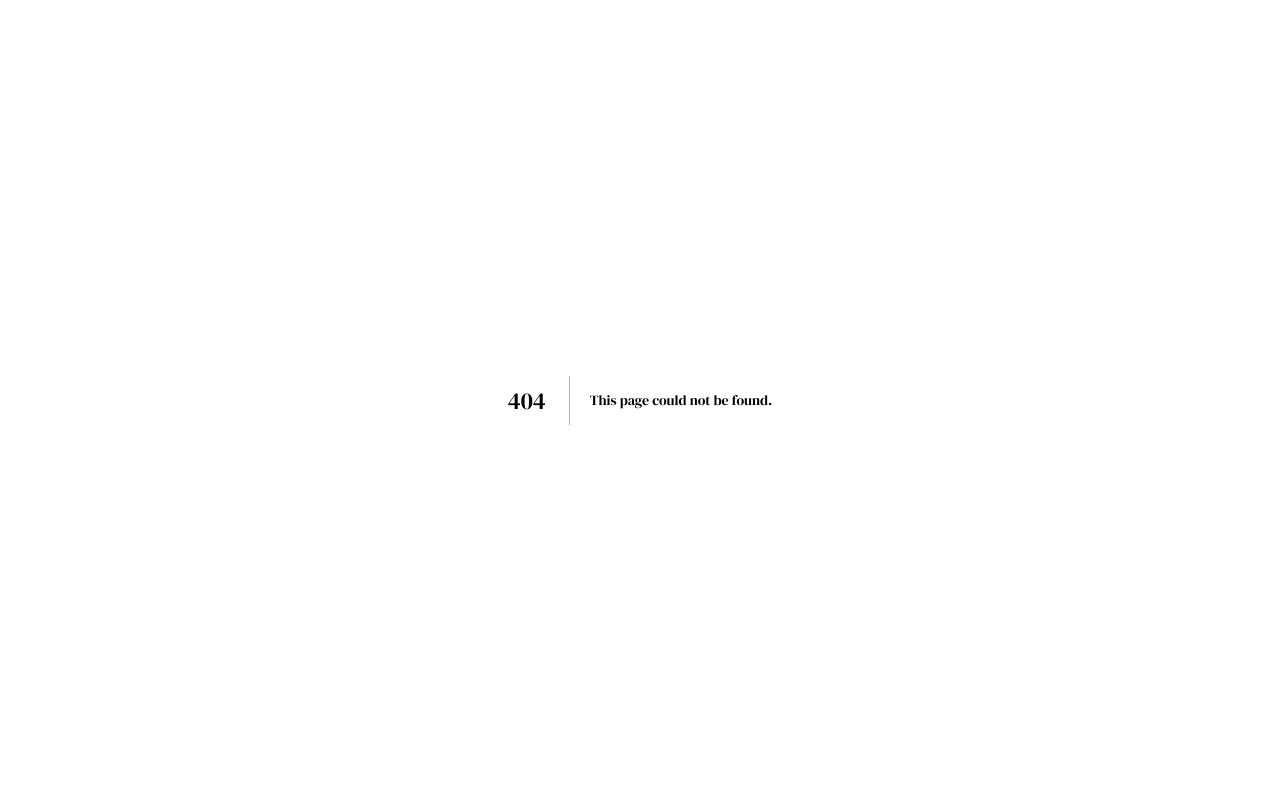
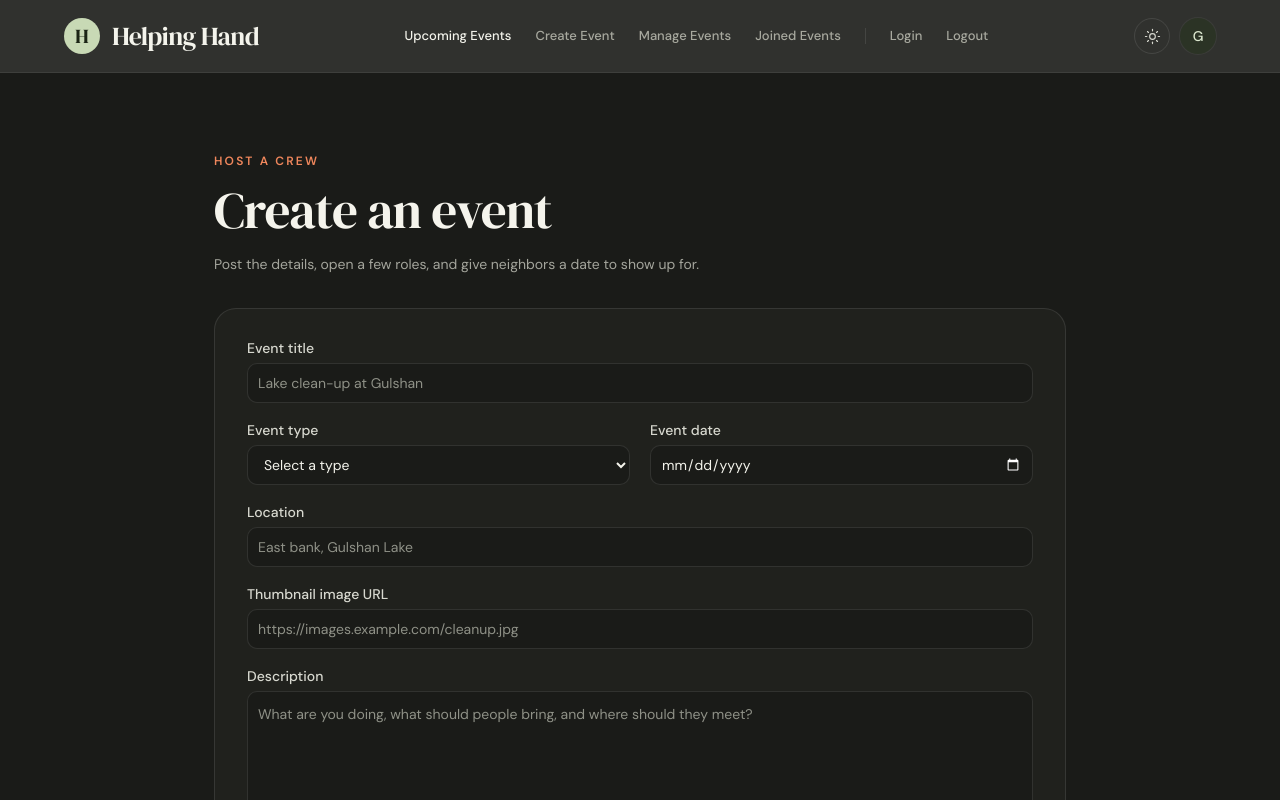
Before and after one commit to webzelo/helpinghand, a Next.js app: page /create-event in a window 1280 px wide. Before the commit this address had no page. Shown: the top 800 px of the page. Built offline with nearby package versions, Linux system fonts and the light colour scheme.

Commit message:
Build, Design Create Event Page. Work on handlesubmit to send data to backend. Then data going to mongodb database

```diff
--- /dev/null
+++ b/src/app/create-event/page.tsx
@@ -0,0 +1,295 @@
+
+"use client";
+
+import * as React from "react";
+import { addDays, format } from "date-fns";
+import { Button } from "@/components/ui/button";
+import { Input } from "@/components/ui/input";
+import { Label } from "@/components/ui/label";
+import { Textarea } from "@/components/ui/textarea";
+
+const eventTypes = [
+  "Cleanup",
+  "Plantation",
+  "Donation",
+  "Food Drive",
+  "Teaching",
+  "First Aid",
+  "Other",
+];
+
+const fieldClassName =
+  "mt-2 h-10 border-white/10 bg-[#1a1b18] text-[#f4f4ec] placeholder:text-[#8f9187] focus-visible:border-[#c8d9b5]/60 focus-visible:ring-[#c8d9b5]/20";
+
+export default function CreateEventPage() {
+  // State management
+  const [tomorrow, setTomorrow] = React.useState("");
+  const [dateError, setDateError] = React.useState("");
+  const [submitted, setSubmitted] = React.useState(false);
+  const [submissionError, setSubmissionError] = React.useState("");
+
+  // Calculate tomorrow after component mounts
+  React.useEffect(() => {
+    const date = format(addDays(new Date(), 1), "yyyy-MM-dd");
+    setTomorrow(date);
+  }, []);
+
+  // Handle form submission
+  const handleSubmit = async (
+    event: React.FormEvent<HTMLFormElement>
+  ) => {
+    event.preventDefault();
+
+    const form = event.currentTarget;
+
+    // Reset previous messages
+    setSubmitted(false);
+    setSubmissionError("");
+
+    // Collect form data
+    const formData = new FormData(form);
+
+    const eventDate = String(formData.get("eventDate") ?? "");
+
+    // Validate event date
+    if (!tomorrow || !eventDate || eventDate < tomorrow) {
+      setDateError(
+        "Choose a date in the future — tomorrow or later."
+      );
+      return;
+    }
+
+    setDateError("");
+
+    // Convert form data into an object
+    const formObject = Object.fromEntries(formData.entries());
+
+    try {
+      // Send data to backend
+      const res = await fetch("http://localhost:5000/create-event", {
+        method: "POST",
+        headers: {
+          "Content-Type": "application/json",
+        },
+        body: JSON.stringify(formObject),
+      });
+
+      const data = await res.json();
+
+      // Check API response
+      if (!res.ok) {
+        throw new Error(data.message || "Failed to create event.");
+      }
+
+      console.log("Event created successfully:", data);
+
+      // Show success message
+      setSubmitted(true);
+
+      // Reset form
+      form.reset();
+
+    } catch (error) {
+      console.error("Error creating event:", error);
+
+      setSubmissionError(
+        error instanceof Error
+          ? error.message
+          : "Something went wrong. Please try again."
+      );
+    }
+  };
+
+  return (
+    <div className="flex flex-1 flex-col bg-[#1a1b18] text-[#f4f4ec]">
+      <main className="flex-1">
+        <div className="mx-auto max-w-[900px] px-5 py-16 sm:px-6 lg:py-20">
+
+          {/* Page Header */}
+          <div className="mb-8">
+            <p className="text-xs font-semibold uppercase tracking-[0.18em] text-[#f0875c]">
+              Host a crew
+            </p>
+
+            <h1 className="mt-4 font-heading text-[clamp(2.3rem,4vw,3.2rem)] leading-none tracking-[-0.02em] text-[#f5f4ec]">
+              Create an event
+            </h1>
+
+            <p className="mt-4 max-w-[520px] text-sm leading-6 text-[#a4a59c]">
+              Post the details, open a few roles, and give neighbors a date to
+              show up for.
+            </p>
+          </div>
+
+          {/* Event Form */}
+          <form
+            onSubmit={handleSubmit}
+            className="rounded-3xl border border-white/10 bg-[#20211d] p-5 sm:p-8"
+          >
+            <div className="grid gap-5 sm:grid-cols-2">
+
+              {/* Event Title */}
+              <div className="sm:col-span-2">
+                <Label htmlFor="title" className="text-[#d7d8cf]">
+                  Event title
+                </Label>
+
+                <Input
+                  id="title"
+                  name="title"
+                  required
+                  placeholder="Lake clean-up at Gulshan"
+                  className={fieldClassName}
+                />
+              </div>
+
+              {/* Event Type */}
+              <div>
+                <Label htmlFor="eventType" className="text-[#d7d8cf]">
+                  Event type
+                </Label>
+
+                <select
+                  id="eventType"
+                  name="eventType"
+                  required
+                  defaultValue=""
+                  className="mt-2 h-10 w-full rounded-lg border border-white/10 bg-[#1a1b18] px-3 text-sm text-[#f4f4ec] outline-none transition-colors [color-scheme:dark] focus:border-[#c8d9b5]/60"
+                >
+                  <option value="" disabled>
+                    Select a type
+                  </option>
+
+                  {eventTypes.map((type) => (
+                    <option key={type} value={type}>
+                      {type}
+                    </option>
+                  ))}
+                </select>
+              </div>
+
+              {/* Event Date */}
+              <div>
+                <Label htmlFor="eventDate" className="text-[#d7d8cf]">
+                  Event date
+                </Label>
+
+                <Input
+                  id="eventDate"
+                  name="eventDate"
+                  type="date"
+                  required
+                  min={tomorrow || undefined}
+                  onChange={() => setDateError("")}
+                  onInvalid={(event) => {
+                    event.preventDefault();
+
+                    setDateError(
+                      "Choose a date in the future — tomorrow or later."
+                    );
+                  }}
+                  aria-invalid={dateError ? true : undefined}
+                  aria-describedby={
+                    dateError ? "event-date-error" : undefined
+                  }
+                  className={`${fieldClassName} [color-scheme:dark]`}
+                />
+
+                {dateError && (
+                  <p
+                    id="event-date-error"
+                    className="mt-2 text-xs text-[#f0875c]"
+                  >
+                    {dateError}
+                  </p>
+                )}
+              </div>
+
+              {/* Location */}
+              <div className="sm:col-span-2">
+                <Label htmlFor="location" className="text-[#d7d8cf]">
+                  Location
+                </Label>
+
+                <Input
+                  id="location"
+                  name="location"
+                  required
+                  placeholder="East bank, Gulshan Lake"
+                  className={fieldClassName}
+                />
+              </div>
+
+              {/* Thumbnail Image */}
+              <div className="sm:col-span-2">
+                <Label htmlFor="thumbnail" className="text-[#d7d8cf]">
+                  Thumbnail image URL
+                </Label>
+
+                <Input
+                  id="thumbnail"
+                  name="thumbnail"
+                  type="url"
+                  required
+                  placeholder="https://images.example.com/cleanup.jpg"
+                  className={fieldClassName}
+                />
+              </div>
+
+              {/* Description */}
+              <div className="sm:col-span-2">
+                <Label htmlFor="description" className="text-[#d7d8cf]">
+                  Description
+                </Label>
+
+                <Textarea
+                  id="description"
+                  name="description"
+                  required
+                  rows={5}
+                  placeholder="What are you doing, what should people bring, and where should they meet?"
+                  className={`${fieldClassName} h-auto min-h-32 py-3`}
+                />
+              </div>
+            </div>
+
+            {/* Submit Section */}
+            <div className="mt-7 flex flex-col gap-4 border-t border-white/[0.07] pt-6 sm:flex-row sm:items-center sm:justify-between">
+
+              <p className="text-xs text-[#8f9187]">
+                The date must be in the future before the event can be posted.
+              </p>
+
+              <Button
+                type="submit"
+                className="h-11 rounded-full bg-[#ef8658] px-6 text-sm font-semibold text-[#1b1b18] hover:bg-[#f39a73]"
+              >
+                Publish event
+              </Button>
+            </div>
+
+            {/* Success Message */}
+            {submitted && (
+              <p
+                role="status"
+                className="mt-5 rounded-xl border border-[#c8d9b5]/20 bg-[#c8d9b5]/10 px-4 py-3 text-sm text-[#c8d9b5]"
+              >
+                Event created. It is ready for the board.
+              </p>
+            )}
+
+            {/* Error Message */}
+            {submissionError && (
+              <p
+                role="alert"
+                className="mt-5 rounded-xl border border-[#f0875c]/20 bg-[#f0875c]/10 px-4 py-3 text-sm text-[#f0875c]"
+              >
+                {submissionError}
+              </p>
+            )}
+          </form>
+        </div>
+      </main>
+    </div>
+  );
+}
--- a/src/app/layout.tsx
+++ b/src/app/layout.tsx
@@ -2,6 +2,7 @@ import type { Metadata } from "next";
 import { DM_Sans, DM_Serif_Display } from "next/font/google";
 import { SiteFooter } from "@/components/site-footer";
 import "./globals.css";
+import { Navbar } from "@/components/navbar";
 
 const dmSans = DM_Sans({
   variable: "--font-dm-sans",
@@ -26,6 +27,7 @@ export default function RootLayout({ children }: LayoutProps<"/">) {
       className={`${dmSans.variable} ${dmSerifDisplay.variable} h-full antialiased`}
     >
       <body className="min-h-full flex flex-col">
+        <Navbar />
         {children}
         <SiteFooter />
       </body>
--- a/src/app/page.tsx
+++ b/src/app/page.tsx
@@ -2,13 +2,12 @@ import { Banner } from "@/components/banner";
 import { BoardFeatures } from "@/components/board-features";
 import { FeatureSection } from "@/components/feature-section";
 import { GallerySection } from "@/components/gallery-section";
-import { Navbar } from "@/components/navbar";
 import { NewsletterSection } from "@/components/newsletter-section";
 
 export default function Home() {
   return (
     <div className="flex flex-1 flex-col bg-[#1a1b18] text-[#f4f4ec]">
-      <Navbar />
+
       <main className="flex-1">
         <Banner />
         <BoardFeatures />
```
